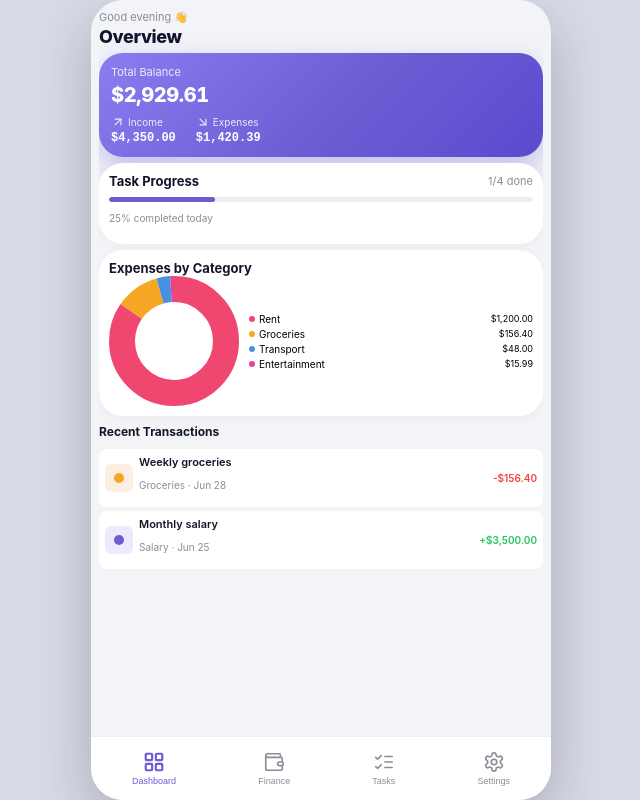
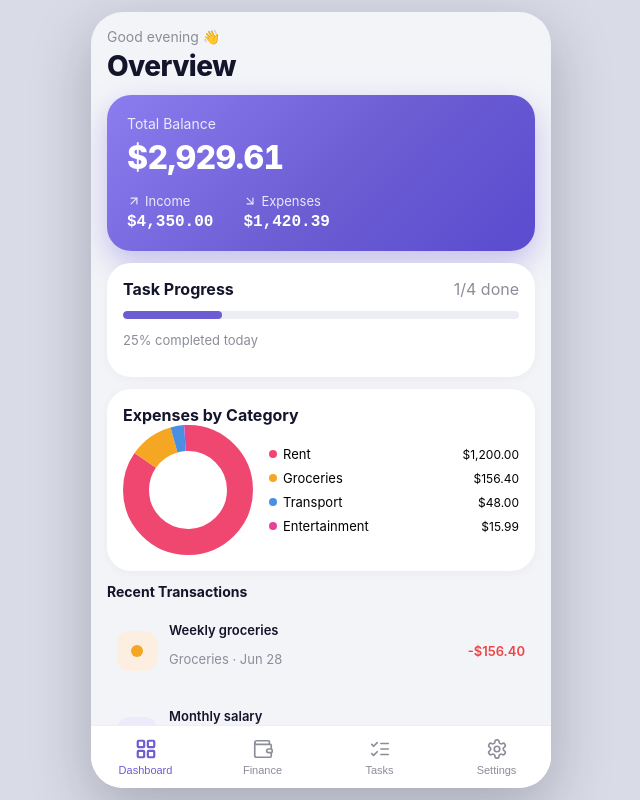
Before and after one commit to Friasru/Budgy, a React (Vite) app in the folder Budgy_main/: page / in a window 1280 px wide. Shown: the whole page, without its empty margins (319-959 px from the left). Built offline with nearby package versions, Linux system fonts and the light colour scheme.

Commit message:
Restore original design

```diff
--- a/Budgy_main/src/index.css
+++ b/Budgy_main/src/index.css
@@ -20,10 +20,8 @@
 html,
 body,
 #root {
-  width: 100%;
   height: 100%;
   margin: 0;
-  padding: 0;
 }
 
 body {
@@ -34,17 +32,15 @@ body {
 .app-shell {
   display: flex;
   justify-content: center;
-  width: 100%;
-  height: 100vh;
+  min-height: 100vh;
   background: #d9dbe6;
-  padding: 0;
-  margin: 0;
+  padding: 12px 0;
 }
 
 .phone-frame {
   width: 100%;
   max-width: 460px;
-  height: 100vh;
+  height: calc(100vh - 24px);
   background: var(--bg);
   border-radius: 32px;
   overflow: hidden;
@@ -65,28 +61,24 @@ body {
 .app-content {
   flex: 1;
   overflow: hidden;
-  padding: 10px 8px 0;
-  display: flex;
-  flex-direction: column;
+  padding: 16px 16px 8px;
 }
 
 .screen {
   display: flex;
   flex-direction: column;
-  gap: 6px;
-  height: 100%;
-  overflow: hidden;
+  gap: 12px;
 }
 
 .eyebrow {
   color: var(--text-muted);
-  font-size: 11px;
-  margin: 0 0 2px;
+  font-size: 14px;
+  margin: 0 0 4px;
 }
 
 h1 {
   color: var(--text-main);
-  font-size: 18px;
+  font-size: 28px;
   font-weight: 800;
   margin: 0;
   letter-spacing: -0.02em;
@@ -94,98 +86,90 @@ h1 {
 
 h3 {
   color: var(--text-main);
-  font-size: 13px;
+  font-size: 16px;
   font-weight: 700;
   margin: 0;
-}
-
-.screen-header {
-  flex-shrink: 0;
 }
 
 .screen-header-row {
   display: flex;
   justify-content: space-between;
   align-items: flex-start;
-  flex-shrink: 0;
 }
 
 .card {
   background: var(--card-bg);
   border-radius: var(--radius-lg);
-  padding: 10px;
+  padding: 16px;
   box-shadow: 0 2px 12px rgba(20, 20, 43, 0.04);
-  flex-shrink: 0;
 }
 
 .card-header-row {
   display: flex;
   justify-content: space-between;
   align-items: center;
-  margin-bottom: 8px;
+  margin-bottom: 12px;
 }
 
 .muted {
   color: var(--text-muted);
-  font-size: 11px;
 }
 
 .small {
-  font-size: 10px;
+  font-size: 13px;
 }
 
 /* Balance card */
 .balance-card {
   background: linear-gradient(135deg, #8b7cf0 0%, #6c5dd3 55%, #5a4bd0 100%);
   border-radius: var(--radius-lg);
-  padding: 12px;
+  padding: 20px;
   color: #fff;
   box-shadow: 0 12px 30px rgba(108, 93, 211, 0.35);
-  flex-shrink: 0;
 }
 
 .balance-label {
-  font-size: 11px;
+  font-size: 14px;
   opacity: 0.85;
-  margin: 0 0 4px;
+  margin: 0 0 6px;
 }
 
 .balance-amount {
-  font-size: 20px;
+  font-size: 32px;
   font-weight: 800;
-  margin: 0 0 8px;
+  margin: 0 0 16px;
   font-variant-numeric: tabular-nums;
   letter-spacing: -0.02em;
 }
 
 .balance-row {
   display: flex;
-  gap: 20px;
+  gap: 30px;
 }
 
 .balance-sub-label {
   display: flex;
   align-items: center;
-  gap: 3px;
-  font-size: 10px;
+  gap: 4px;
+  font-size: 13px;
   opacity: 0.85;
-  margin-bottom: 2px;
+  margin-bottom: 4px;
 }
 
 .balance-sub-amount {
   font-family: 'SF Mono', 'Roboto Mono', monospace;
-  font-size: 12px;
+  font-size: 16px;
   font-weight: 600;
   margin: 0;
 }
 
 /* Progress bar */
 .progress-track {
-  height: 5px;
+  height: 8px;
   background: var(--border);
   border-radius: 999px;
   overflow: hidden;
-  margin-bottom: 4px;
+  margin-bottom: 8px;
 }
 
 .progress-fill {
@@ -199,7 +183,7 @@ h3 {
 .donut-row {
   display: flex;
   align-items: center;
-  gap: 10px;
+  gap: 16px;
 }
 
 .legend {
@@ -209,63 +193,56 @@ h3 {
   flex: 1;
   display: flex;
   flex-direction: column;
-  gap: 3px;
+  gap: 8px;
 }
 
 .legend li {
   display: flex;
   align-items: center;
-  gap: 4px;
-  font-size: 10px;
+  gap: 6px;
+  font-size: 13px;
 }
 
 .dot {
-  width: 6px;
-  height: 6px;
+  width: 8px;
+  height: 8px;
   border-radius: 50%;
   flex-shrink: 0;
 }
 
 .legend-name {
-  font-size: 10px;
-  flex: 1;
+  font-size: 13px;
 }
 
 .legend-value {
-  font-size: 9px;
+  font-size: 12px;
   margin-left: auto;
 }
 
 .section-title {
-  font-size: 12px;
-  margin: 2px 0 4px;
+  font-size: 14px;
+  margin: 0;
   color: var(--text-main);
   font-weight: 700;
-  flex-shrink: 0;
 }
 
 .transaction-list {
   display: flex;
   flex-direction: column;
-  gap: 4px;
-  overflow: hidden;
-  flex: 1;
+  gap: 8px;
 }
 
 .transaction-row {
   display: flex;
   align-items: center;
-  gap: 6px;
-  padding: 6px;
-  background: var(--card-bg);
-  border-radius: 8px;
-  flex-shrink: 0;
+  gap: 12px;
+  padding: 10px;
 }
 
 .transaction-icon {
-  width: 28px;
-  height: 28px;
-  border-radius: 6px;
+  width: 40px;
+  height: 40px;
+  border-radius: 12px;
   display: flex;
   align-items: center;
   justify-content: center;
@@ -273,8 +250,8 @@ h3 {
 }
 
 .dot-large {
-  width: 10px;
-  height: 10px;
+  width: 12px;
+  height: 12px;
   border-radius: 50%;
 }
 
@@ -284,20 +261,16 @@ h3 {
 }
 
 .transaction-title {
-  font-size: 11px;
+  font-size: 13px;
   font-weight: 600;
   margin: 0;
   color: var(--text-main);
-  white-space: nowrap;
-  overflow: hidden;
-  text-overflow: ellipsis;
 }
 
 .transaction-amount {
-  font-size: 10px;
+  font-size: 13px;
   font-weight: 600;
   white-space: nowrap;
-  flex-shrink: 0;
 }
 
 .transaction-amount.positive {
@@ -312,34 +285,35 @@ h3 {
 .bottom-nav {
   display: flex;
   justify-content: space-around;
-  padding: 8px 0;
+  padding: 6px 0;
   border-top: 1px solid var(--border);
   background: var(--card-bg);
-  flex-shrink: 0;
+  gap: 8px;
 }
 
 .nav-item {
   display: flex;
   flex-direction: column;
   align-items: center;
-  gap: 3px;
+  gap: 4px;
   background: none;
   border: none;
   cursor: pointer;
-  padding: 6px 8px;
-  font-size: 9px;
+  padding: 6px;
+  font-size: 11px;
   color: var(--text-muted);
   transition: color 0.2s;
+  flex: 1;
 }
 
 .nav-item-active {
   color: var(--primary);
 }
 
-/* Forms */
+/* Forms and buttons */
 .fab {
-  width: 32px;
-  height: 32px;
+  width: 40px;
+  height: 40px;
   border-radius: 50%;
   background: var(--primary);
   border: none;
@@ -348,5 +322,4 @@ h3 {
   align-items: center;
   justify-content: center;
   cursor: pointer;
-  flex-shrink: 0;
 }
```
